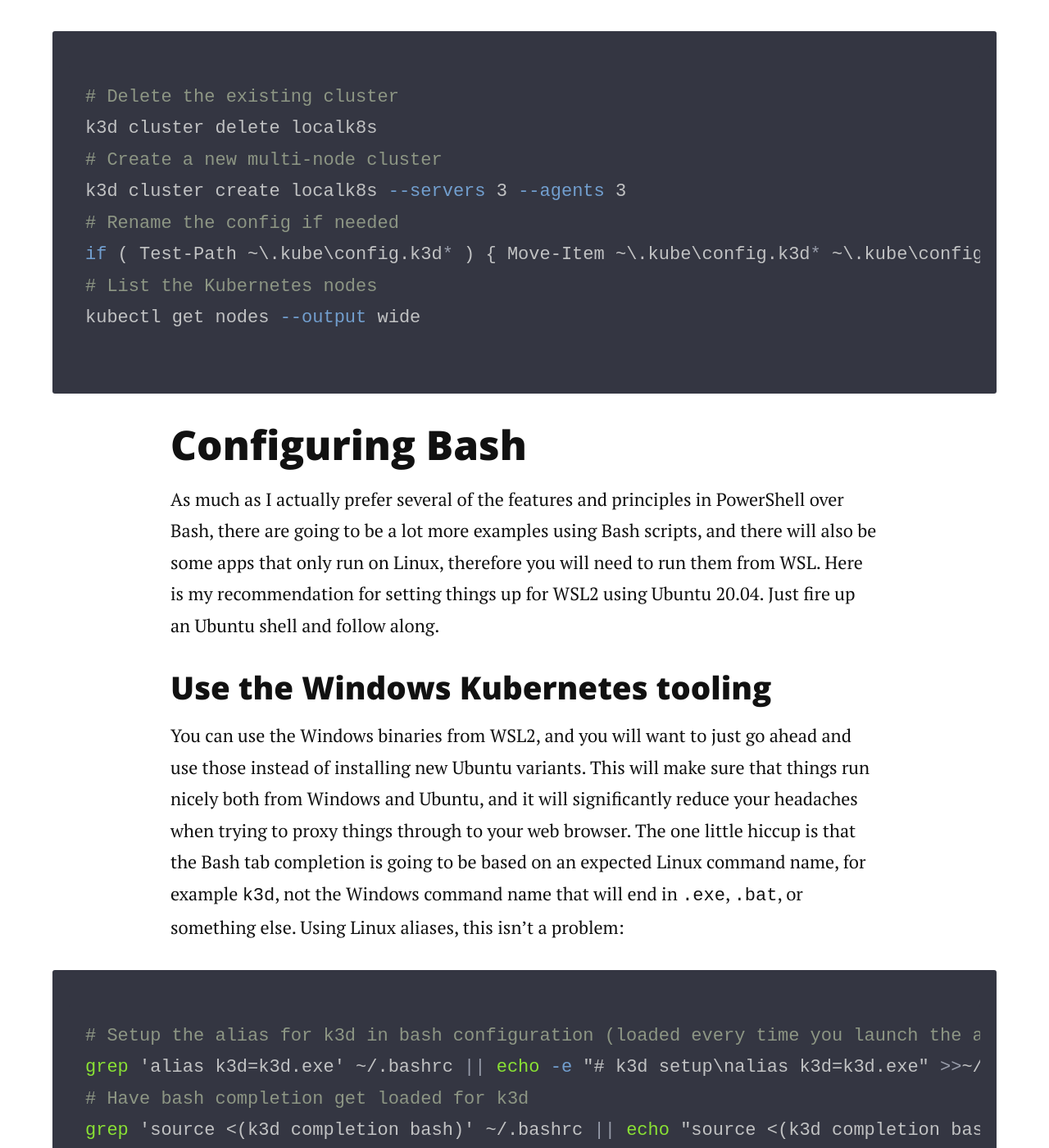
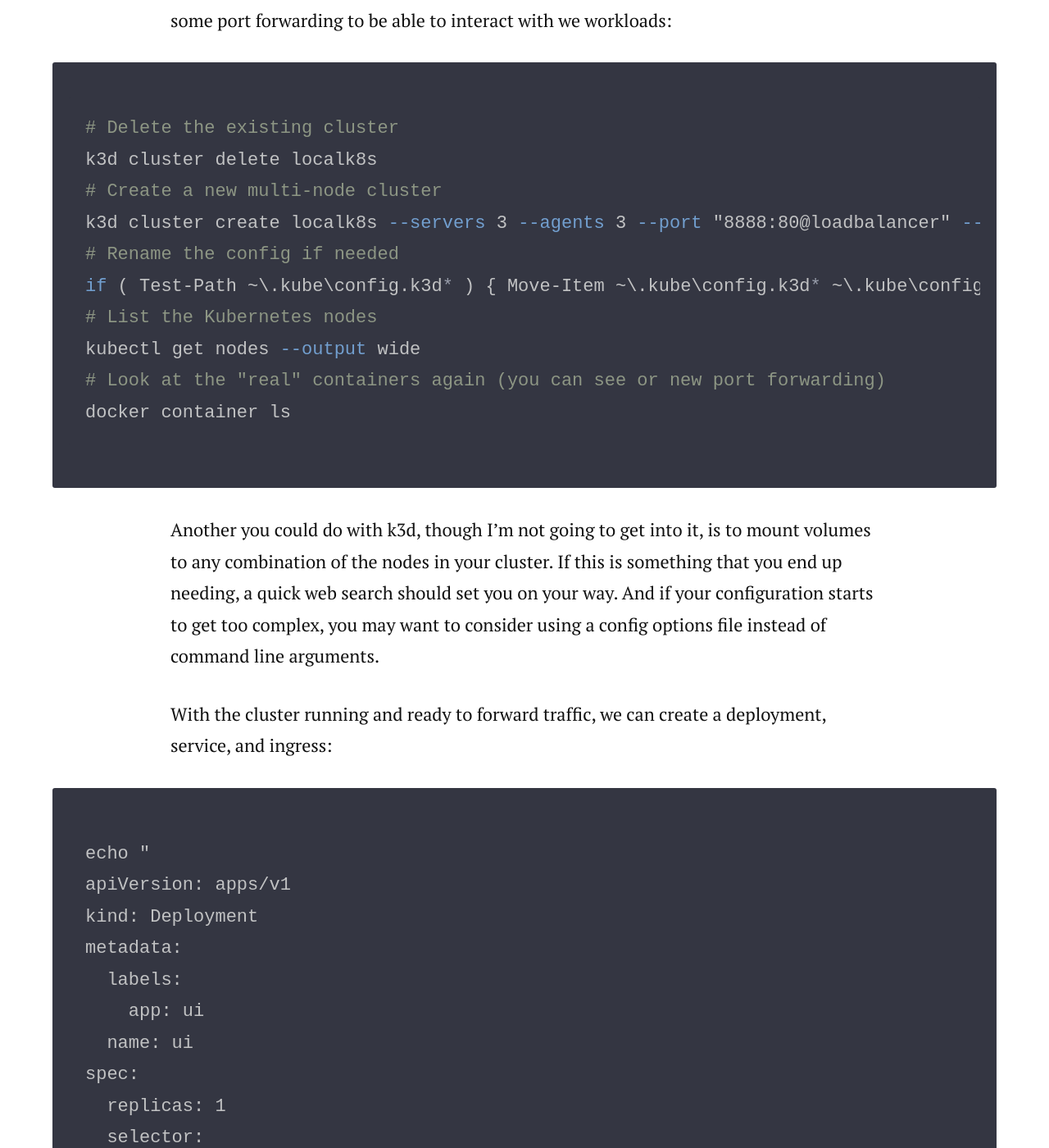
Before and after one commit to brendonthiede/brendonthiede.github.io, a Jekyll site: the page built from _posts/2021-03-23-k3d-on-windows.md, in a window 1280 px wide and 1400 px high, scrolled down 6007 px. Shown: the whole window at 82% size. Built offline with Jekyll 4.4.1, drawn with Linux system fonts in a browser that asks for light colours; nearby versions of some CDN libraries; some of the changed text lies outside the part shown.

Commit message:
Adding example deployment to k3d

````diff
--- a/_posts/2021-03-23-k3d-on-windows.md
+++ b/_posts/2021-03-23-k3d-on-windows.md
@@ -100,18 +100,127 @@
 
 You should see two containers by default: a k3s instance and the k3d proxy. The k3d proxy is used to route traffic in to the API server, which you can see configured by looking at `~/.kube/config`, where you might see something like `server: https://0.0.0.0:52038`, which would be the same port that Docker shows as routing to port 6443 of the k3d proxy container.
 
-However, the main reason I want to use k3d instead of minikube is that I want to have multiple nodes so that I can realistically test out taints, tolerations, affinity rules, etc. To create a multi-node system, you can delete the previous cluster and recreate it, this time passing values for `--servers` and `--agents`:
+However, the main reason I want to use k3d instead of minikube is that I want to have multiple nodes so that I can realistically test out taints, tolerations, affinity rules, etc. To create a multi-node system, you can delete the previous cluster and recreate it, this time passing values for `--servers` and `--agents`. While we're at it, we should also set up some port forwarding to be able to interact with we workloads:
 
 ```powershell
 # Delete the existing cluster
 k3d cluster delete localk8s
 # Create a new multi-node cluster
-k3d cluster create localk8s --servers 3 --agents 3
+k3d cluster create localk8s --servers 3 --agents 3 --port "8888:80@loadbalancer" --port "8889:443@loadbalancer"
 # Rename the config if needed
 if ( Test-Path ~\.kube\config.k3d* ) { Move-Item ~\.kube\config.k3d* ~\.kube\config -Force }
 # List the Kubernetes nodes
 kubectl get nodes --output wide
+# Look at the "real" containers again (you can see or new port forwarding)
+docker container ls
 ```
+
+Another you could do with k3d, though I'm not going to get into it, is to mount volumes to any combination of the nodes in your cluster. If this is something that you end up needing, a quick web search should set you on your way. And if your configuration starts to get too complex, you may want to consider using a config options file instead of command line arguments.
+
+With the cluster running and ready to forward traffic, we can create a deployment, service, and ingress:
+
+```powershell
+echo "
+apiVersion: apps/v1
+kind: Deployment
+metadata:
+  labels:
+    app: ui
+  name: ui
+spec:
+  replicas: 1
+  selector:
+    matchLabels:
+      app: ui
+  template:
+    metadata:
+      labels:
+        app: ui
+    spec:
+      containers:
+      - image: thiedebr/crud-ui:latest
+        name: crud-ui
+---
+apiVersion: v1
+kind: Service
+metadata:
+  labels:
+    app: ui
+  name: ui
+spec:
+  ports:
+  - name: http
+    port: 80
+    protocol: TCP
+    targetPort: 80
+  selector:
+    app: ui
+  type: ClusterIP
+---
+apiVersion: apps/v1
+kind: Deployment
+metadata:
+  labels:
+    app: api
+  name: api
+spec:
+  replicas: 3
+  selector:
+    matchLabels:
+      app: api
+  template:
+    metadata:
+      labels:
+        app: api
+    spec:
+      containers:
+      - image: thiedebr/crud-api:latest
+        name: crud-api
+---
+apiVersion: v1
+kind: Service
+metadata:
+  labels:
+    app: api
+  name: api
+spec:
+  ports:
+  - name: http
+    port: 80
+    protocol: TCP
+    targetPort: 8887
+  selector:
+    app: api
+  type: ClusterIP
+---
+apiVersion: networking.k8s.io/v1
+kind: Ingress
+metadata:
+  name: localhost
+  annotations:
+    ingress.kubernetes.io/ssl-redirect: 'false'
+spec:
+  rules:
+  - http:
+      paths:
+      - path: /
+        pathType: Prefix
+        backend:
+          service:
+            name: ui
+            port:
+              number: 80
+      - path: /api
+        pathType: Prefix
+        backend:
+          service:
+            name: api
+            port:
+              number: 80
+" | kubectl apply -f -
+```
+
+Using the `echo` alias for `Write-Output` actually allows this command to work the same in PowerShell and Bash. To test the result of what we've done, go to http://localhost:8888 in you browser and you should see "Hello Kubernetes" displayed.
 
 ## Configuring Bash
 
````
